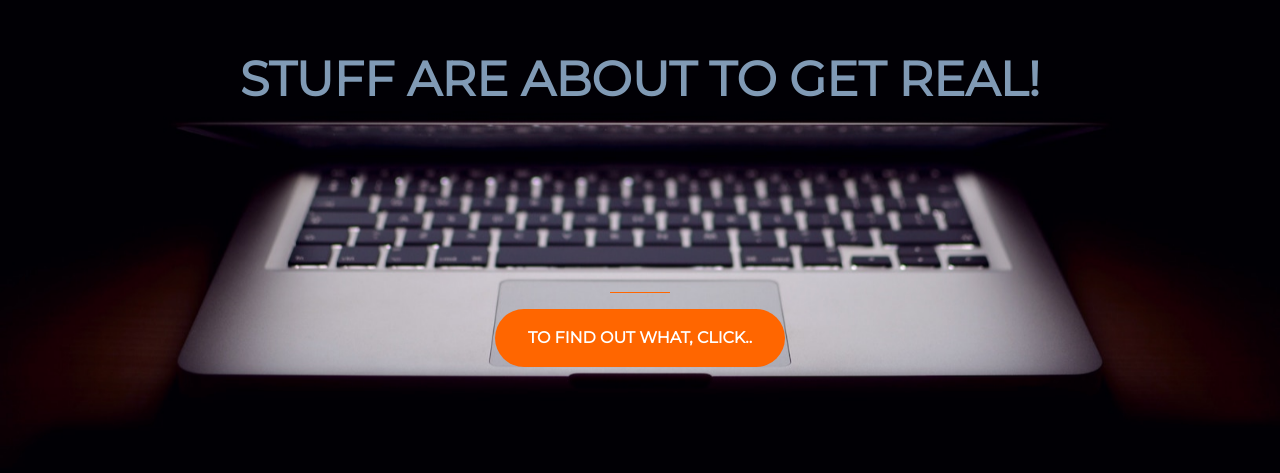
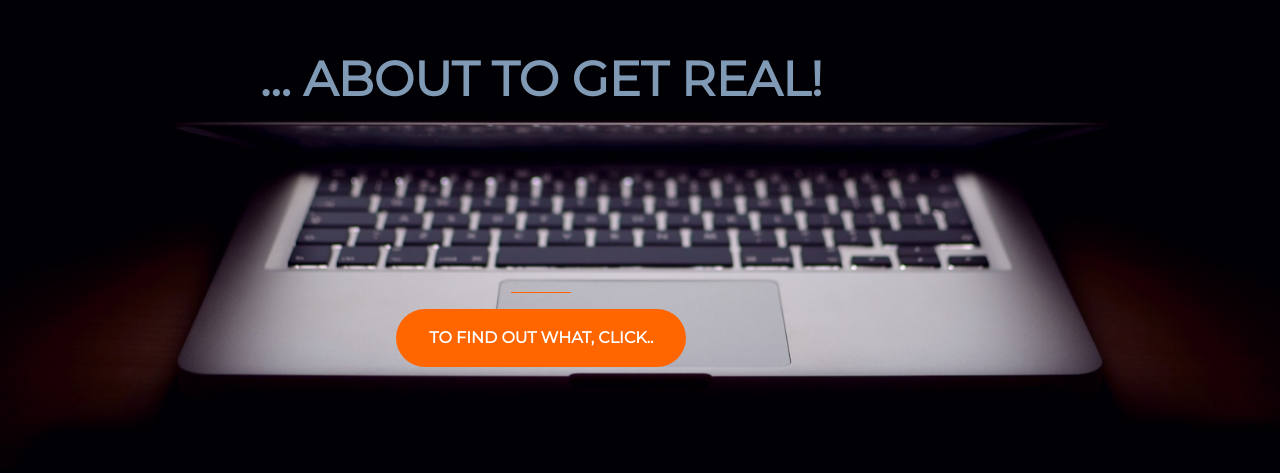
Before and after one commit to fgerner/startup-landing, a plain HTML site: page index.html in a window 1280 px wide. Shown: the part 191-664 px from the top of the page. Drawn offline with nearby package versions, Linux system fonts and the light colour scheme.

Commit message:
updated heading

```diff
--- a/index.html
+++ b/index.html
@@ -22,7 +22,7 @@
   <div class="container d-flex align-items-center h-100">
     <div class="row">
       <header class="text-center col-12">
-        <h1 class="text-uppercase"><strong>Stuff are about to get real!</strong></h1>
+        <h1 class="text-uppercase"><strong>... about to get real!</strong></h1>
       </header>
       <div class="buffer col-12"></div>
       <section class="text-center col-12">
```
